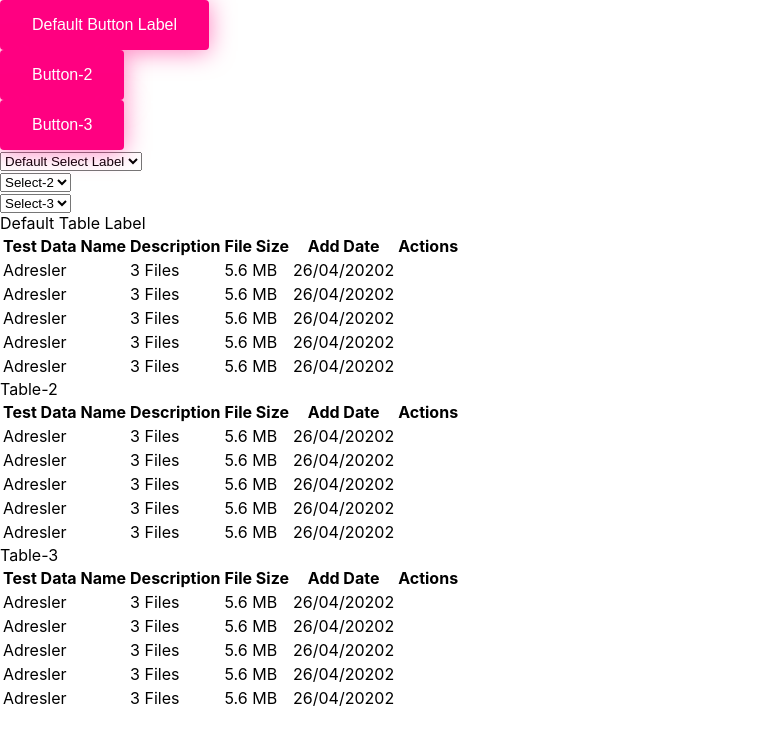
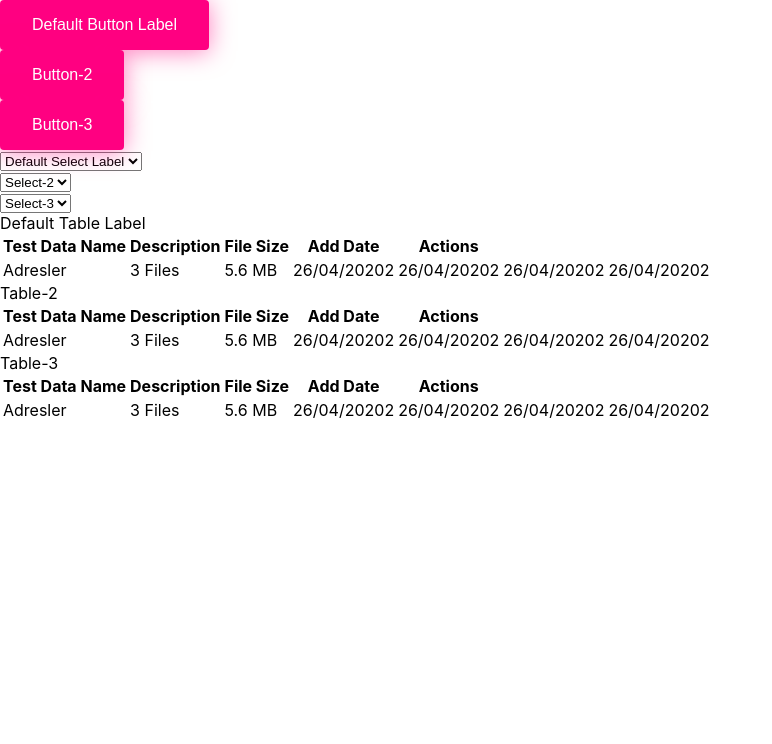
Before and after one commit to erenkorkmazemre/reactjs-file-structure, a React (Create React App) app: page / in a window 1280 px wide. Shown: the top 744 px of the page, without its empty margins (0-772 px from the left). Built offline with nearby package versions, Linux system fonts and the light colour scheme.

Commit message:
feat: table components changed.

```diff
--- a/src/components/customTable/CustomTable.js
+++ b/src/components/customTable/CustomTable.js
@@ -1,6 +1,6 @@
 import React from "react";
 
-const CustomTable = ({label}) => {
+const CustomTable = ({label, numberOfColumn}) => {
 
     return (
         <>
@@ -16,16 +16,16 @@ const CustomTable = ({label}) => {
                 </tr>
                 </thead>
                 <tbody>
-                {new Array(5).fill(0).map((_, index) => (
+                {new Array({numberOfColumn}).fill(0).map((_, index) => (
                     <tr>
                         <td>Adresler</td>
                         <td>3 Files</td>
-
                         <td>5.6 MB</td>
                         <td>26/04/20202</td>
+                        <td>26/04/20202</td>
+                        <td>26/04/20202</td>
+                        <td>26/04/20202</td>
 
-                        <td>
-                        </td>
                     </tr>
                 ))}
                 </tbody>
@@ -37,5 +37,6 @@ const CustomTable = ({label}) => {
 export default CustomTable
 
 CustomTable.defaultProps = {
-    label: "Default Table Label"
+    label: "Default Table Label",
+    numberOfColumn: 2
 }
--- a/src/pages/componentsDashboard/ComponentsDashboard.js
+++ b/src/pages/componentsDashboard/ComponentsDashboard.js
@@ -13,8 +13,8 @@ const ComponentsDashboard = () => {
             <CustomSelect label='Select-2'/>
             <CustomSelect label='Select-3'/>
             <CustomTable/>
-            <CustomTable label='Table-2'/>
-            <CustomTable label='Table-3'/>
+            <CustomTable numberOfColumn={3} label='Table-2'/>
+            <CustomTable numberOfColumn={8} label='Table-3'/>
         </>
     )
 }
```
